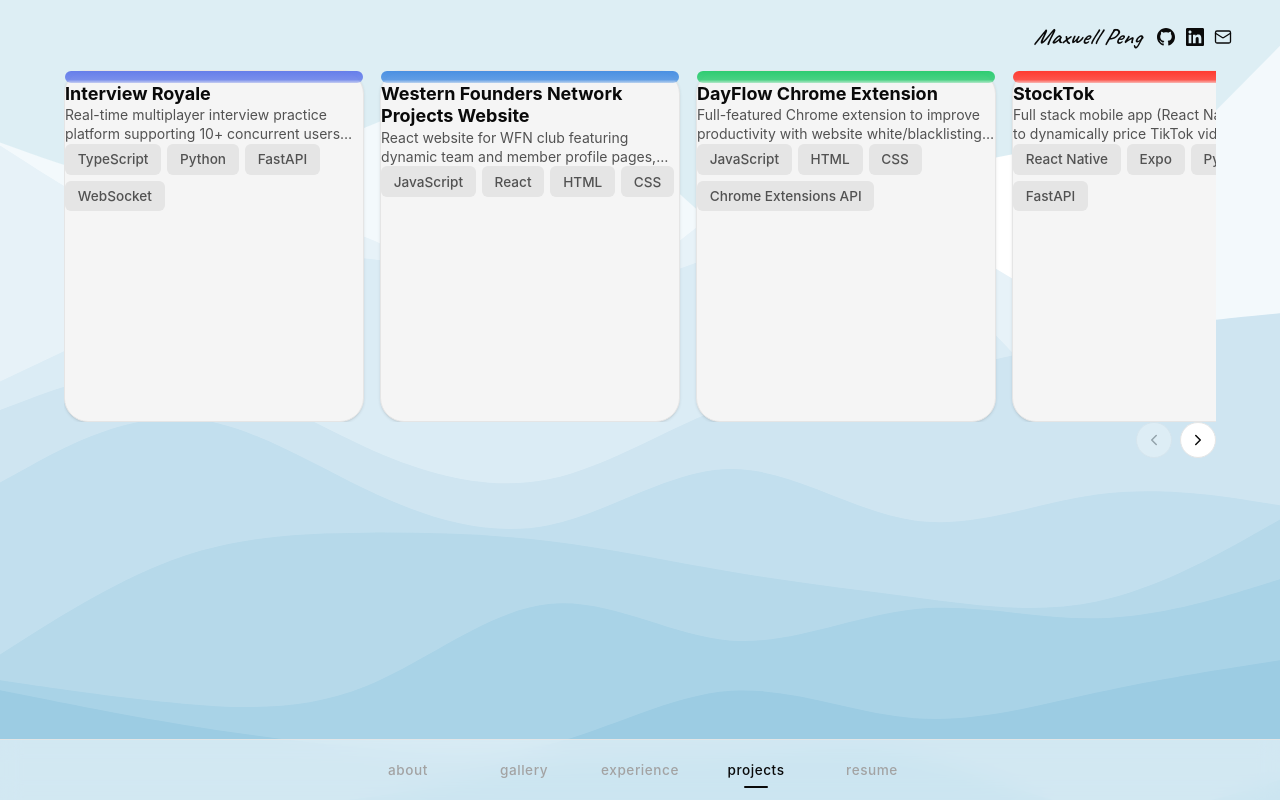
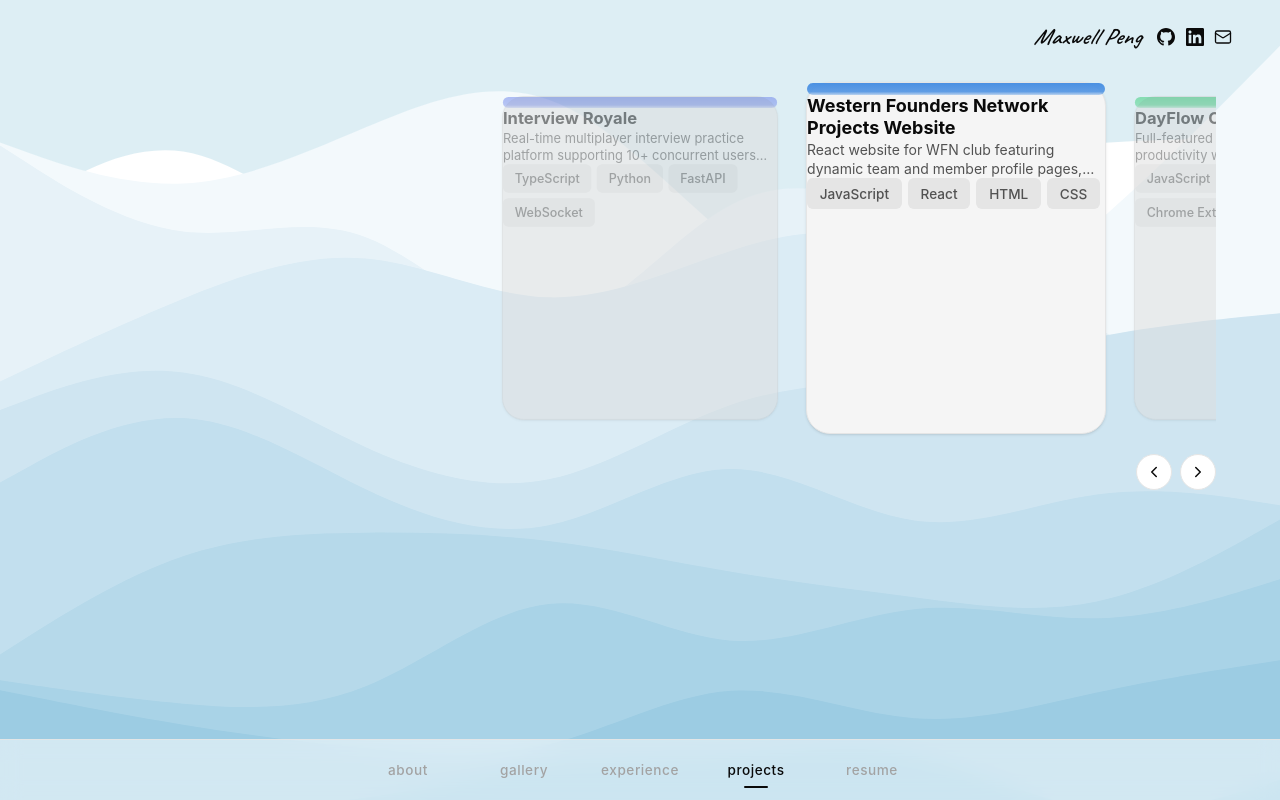
Before and after one commit to thecodemonki/LottoMax, a React (Vite) app: page / in a window 1280 px wide. Both pictures are taken after a click on the button "projects". Built offline with nearby package versions, Linux system fonts and the light colour scheme.

Commit message:
carousel center and focus

```diff
--- a/src/components/ui/project-carousel.tsx
+++ b/src/components/ui/project-carousel.tsx
@@ -5,6 +5,7 @@ import {
   useState,
   type KeyboardEvent,
 } from 'react';
+import { motion } from 'framer-motion';
 import { ChevronLeft, ChevronRight } from 'lucide-react';
 import {
   ExpandableCard,
@@ -22,38 +23,102 @@ export interface ProjectCarouselItem {
   image?: string;
 }
 
-const CARD_WIDTH = 300;
-const SCROLL_AMOUNT = CARD_WIDTH + 16;
-
 export function ProjectCarousel({ projects }: { projects: ProjectCarouselItem[] }) {
   const carouselRef = useRef<HTMLDivElement>(null);
-  const [canScrollLeft, setCanScrollLeft] = useState(false);
-  const [canScrollRight, setCanScrollRight] = useState(true);
+  const cardRefs = useRef<(HTMLDivElement | null)[]>([]);
+  const rafRef = useRef<number | null>(null);
+  const [focusedIndex, setFocusedIndex] = useState(0);
+  const [edgeInset, setEdgeInset] = useState(16);
 
-  const checkScroll = useCallback(() => {
-    const el = carouselRef.current;
-    if (!el) return;
-    setCanScrollLeft(el.scrollLeft > 0);
-    setCanScrollRight(el.scrollLeft < el.scrollWidth - el.clientWidth - 1);
+  const updateFocusedCard = useCallback(() => {
+    const container = carouselRef.current;
+    if (!container) return;
+
+    const containerRect = container.getBoundingClientRect();
+    const containerCenter = containerRect.left + containerRect.width / 2;
+    let closestIndex = 0;
+    let closestDistance = Infinity;
+
+    cardRefs.current.forEach((card, index) => {
+      if (!card) return;
+      const cardRect = card.getBoundingClientRect();
+      const cardCenter = cardRect.left + cardRect.width / 2;
+      const distance = Math.abs(containerCenter - cardCenter);
+      if (distance < closestDistance) {
+        closestDistance = distance;
+        closestIndex = index;
+      }
+    });
+
+    setFocusedIndex(closestIndex);
+  }, []);
+
+  const updateLayout = useCallback(() => {
+    const container = carouselRef.current;
+    const firstCard = cardRefs.current[0];
+    if (!container) return;
+
+    const cardWidth = firstCard?.offsetWidth ?? 300;
+    setEdgeInset(Math.max(16, (container.clientWidth - cardWidth) / 2));
+    updateFocusedCard();
+  }, [updateFocusedCard]);
+
+  const scheduleFocusUpdate = useCallback(() => {
+    if (rafRef.current !== null) return;
+    rafRef.current = requestAnimationFrame(() => {
+      rafRef.current = null;
+      updateLayout();
+    });
+  }, [updateLayout]);
+
+  const scrollToIndex = useCallback((index: number) => {
+    const container = carouselRef.current;
+    const card = cardRefs.current[index];
+    if (!container || !card) return;
+
+    const containerRect = container.getBoundingClientRect();
+    const cardRect = card.getBoundingClientRect();
+    const containerCenter = containerRect.left + containerRect.width / 2;
+    const cardCenter = cardRect.left + cardRect.width / 2;
+    const scrollDelta = cardCenter - containerCenter;
+
+    container.scrollTo({
+      left: container.scrollLeft + scrollDelta,
+      behavior: 'smooth',
+    });
   }, []);
 
   useEffect(() => {
-    checkScroll();
-    const el = carouselRef.current;
-    if (!el) return;
-    el.addEventListener('scroll', checkScroll);
-    window.addEventListener('resize', checkScroll);
+    cardRefs.current = cardRefs.current.slice(0, projects.length);
+
+    const frame = requestAnimationFrame(() => {
+      updateLayout();
+    });
+
+    const container = carouselRef.current;
+    if (!container) {
+      return () => cancelAnimationFrame(frame);
+    }
+
+    container.addEventListener('scroll', scheduleFocusUpdate, { passive: true });
+    window.addEventListener('resize', scheduleFocusUpdate);
+
     return () => {
-      el.removeEventListener('scroll', checkScroll);
-      window.removeEventListener('resize', checkScroll);
+      cancelAnimationFrame(frame);
+      container.removeEventListener('scroll', scheduleFocusUpdate);
+      window.removeEventListener('resize', scheduleFocusUpdate);
+      if (rafRef.current !== null) {
+        cancelAnimationFrame(rafRef.current);
+      }
     };
-  }, [checkScroll, projects.length]);
+  }, [projects.length, scheduleFocusUpdate, updateLayout]);
 
   const scroll = (direction: 'left' | 'right') => {
-    carouselRef.current?.scrollBy({
-      left: direction === 'left' ? -SCROLL_AMOUNT : SCROLL_AMOUNT,
-      behavior: 'smooth',
-    });
+    const nextIndex =
+      direction === 'left' ? focusedIndex - 1 : focusedIndex + 1;
+    if (nextIndex >= 0 && nextIndex < projects.length) {
+      scrollToIndex(nextIndex);
+    }
   };
 
   const onCarouselKeyDown = (event: KeyboardEvent<HTMLDivElement>) => {
@@ -61,28 +126,57 @@ export function ProjectCarousel({ projects }: { projects: ProjectCarouselItem[]
     if (event.key === 'ArrowRight') scroll('right');
   };
 
+  const canScrollLeft = focusedIndex > 0;
+  const canScrollRight = focusedIndex < projects.length - 1;
+
   return (
-    <div className="w-full">
+    <div className="project-carousel">
       <div
         ref={carouselRef}
         tabIndex={0}
         onKeyDown={onCarouselKeyDown}
-        className="flex w-full gap-4 overflow-x-auto scroll-smooth pb-4 [scrollbar-width:none] [&::-webkit-scrollbar]:hidden"
+        className="project-carousel__viewport"
       >
+        <div className="project-carousel__track">
+          <div
+            className="project-carousel__spacer"
+            style={{ width: edgeInset }}
+            aria-hidden
+          />
           {projects.map((project, index) => {
             const rotation = index % 2 === 0 ? -1.5 : 1.5;
             const previewTags = project.tech.slice(0, 4);
+            const isFocused = focusedIndex === index;
 
             return (
+              <motion.div
+                key={project.id}
+                ref={(element) => {
+                  cardRefs.current[index] = element;
+                }}
+                animate={{
+                  scale: isFocused ? 1 : 0.92,
+                  opacity: isFocused ? 1 : 0.5,
+                }}
+                transition={{ duration: 0.25, ease: 'easeOut' }}
+                className="project-carousel__card"
+              >
+                {!isFocused ? (
+                  <div
+                    className="pointer-events-none absolute inset-0 z-10 rounded-3xl bg-black/10"
+                    aria-hidden
+                  />
+                ) : null}
                 <ExpandableCard
-              key={project.id}
                   id={project.id}
                   title={project.title}
                   description={project.description}
                   accentColor={project.color}
                   image={project.image}
                   link={project.link}
-              whileHover={{ rotate: rotation, scale: 1.02 }}
+                  whileHover={
+                    isFocused ? { rotate: rotation, scale: 1.02 } : undefined
+                  }
                   collapsedClassName="h-[22rem] w-[18.75rem] shrink-0 p-5"
                   collapsedContent={
                     <div className="flex flex-wrap gap-1.5">
@@ -105,11 +199,18 @@ export function ProjectCarousel({ projects }: { projects: ProjectCarouselItem[]
                     ))}
                   </div>
                 </ExpandableCard>
+              </motion.div>
             );
           })}
+          <div
+            className="project-carousel__spacer"
+            style={{ width: edgeInset }}
+            aria-hidden
+          />
+        </div>
       </div>
 
-      <div className="mt-2 flex justify-end gap-2">
+      <div className="project-carousel__controls">
         <button
           type="button"
           onClick={() => scroll('left')}
--- a/src/styles/Home.css
+++ b/src/styles/Home.css
@@ -371,7 +371,52 @@ body {
 .projects-carousel-section {
   margin-bottom: 2rem;
   width: 100%;
-  overflow: hidden;
+  overflow: visible;
+}
+
+.project-carousel {
+  width: 100%;
+}
+
+.project-carousel__viewport {
+  width: 100%;
+  overflow-x: auto;
+  overflow-y: visible;
+  scroll-behavior: smooth;
+  scroll-snap-type: x mandatory;
+  -webkit-overflow-scrolling: touch;
+  scrollbar-width: none;
+}
+
+.project-carousel__viewport::-webkit-scrollbar {
+  display: none;
+}
+
+.project-carousel__track {
+  display: flex;
+  align-items: center;
+  gap: 1rem;
+  padding-block: 0.75rem;
+  width: max-content;
+  min-width: 100%;
+}
+
+.project-carousel__spacer {
+  flex-shrink: 0;
+}
+
+.project-carousel__card {
+  position: relative;
+  flex-shrink: 0;
+  scroll-snap-align: center;
+  scroll-snap-stop: always;
+}
+
+.project-carousel__controls {
+  display: flex;
+  justify-content: flex-end;
+  gap: 0.5rem;
+  margin-top: 0.5rem;
 }
 
 .projects-carousel-section .project-highlights {
```
Also changed, not shown: 5 other files (tests, documents, lock files or other folders). Lines whose indentation alone changed are shown as unchanged.
